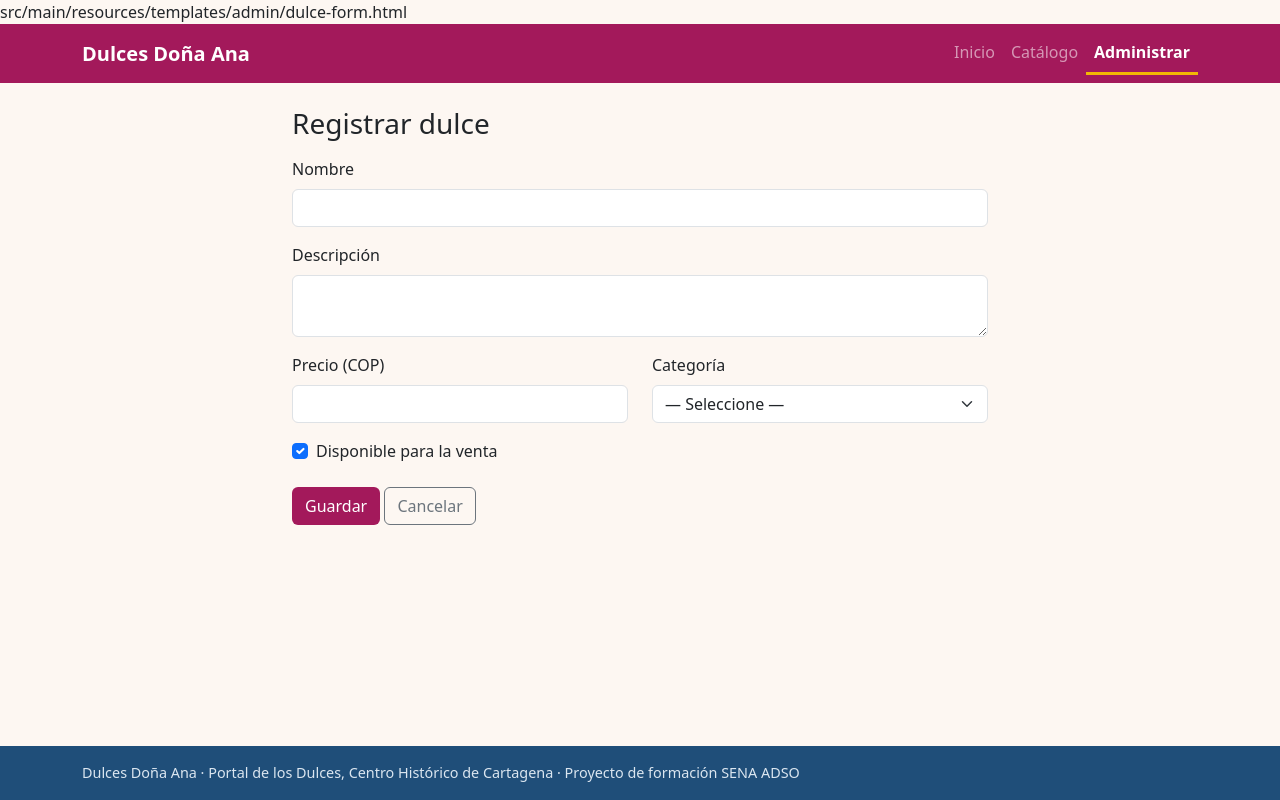
After one commit to angelgaviria660-sketch/dulceria, a Spring Boot app: page /admin/dulces/nuevo in a window 1280 px wide. The commit adds this page. Run offline with Spring Boot 4, Linux system fonts and the light colour scheme.

Commit message:
etapa 10: registro de dulces con formulario y validacion

```diff
--- /dev/null
+++ b/src/main/java/co/edu/sena/adso/dulceria/controller/AdminDulceController.java
@@ -0,0 +1,65 @@
+package co.edu.sena.adso.dulceria.controller;
+
+import org.springframework.stereotype.Controller;
+import org.springframework.ui.Model;
+import org.springframework.validation.BindingResult;
+import org.springframework.web.bind.annotation.GetMapping;
+import org.springframework.web.bind.annotation.ModelAttribute;
+import org.springframework.web.bind.annotation.PostMapping;
+import org.springframework.web.bind.annotation.RequestMapping;
+import org.springframework.web.servlet.mvc.support.RedirectAttributes;
+
+import co.edu.sena.adso.dulceria.model.Categoria;
+import co.edu.sena.adso.dulceria.model.Dulce;
+import co.edu.sena.adso.dulceria.service.DulceService;
+import jakarta.validation.Valid;
+
+@Controller
+@RequestMapping("/admin/dulces")   // Zona de administración de la tienda
+public class AdminDulceController {
+
+    private final DulceService dulces;
+
+    public AdminDulceController(DulceService dulces) {
+        this.dulces = dulces;
+    }
+
+    // GET /admin/dulces -> tabla con todos los dulces
+    @GetMapping
+    public String listar(Model model) {
+        model.addAttribute("dulces", dulces.listar());
+        return "admin/dulces";
+    }
+
+    // GET /admin/dulces/nuevo -> formulario vacío
+    @GetMapping("/nuevo")
+    public String nuevo(Model model) {
+        model.addAttribute("dulce", new Dulce());          // Objeto que llenará el formulario
+        model.addAttribute("categorias", Categoria.values());
+        return "admin/dulce-form";
+    }
+
+    // POST /admin/dulces/guardar -> recibe el formulario
+    @PostMapping("/guardar")
+    public String guardar(@Valid @ModelAttribute("dulce") Dulce dulce,   // Spring llena el objeto con los campos (DATA BINDING) y lo valida
+                          BindingResult resultado,                       // Aquí quedan los errores. ¡Debe ir justo después!
+                          Model model,
+                          RedirectAttributes redireccion) {
+
+        if (resultado.hasErrors()) {
+            // Hay errores: se vuelve a mostrar el formulario con lo escrito y los mensajes
+            model.addAttribute("categorias", Categoria.values());
+            return "admin/dulce-form";
+        }
+
+        boolean esNuevo = dulce.getId() == null;
+        Dulce guardado = dulces.guardar(dulce);
+
+        // Mensaje que sobrevive a la redirección (atributo FLASH)
+        redireccion.addFlashAttribute("mensaje",
+                (esNuevo ? "Se registró " : "Se actualizó ") + "«" + guardado.getNombre() + "».");
+
+        // POST-Redirect-GET: al recargar la página no se reenvía el formulario
+        return "redirect:/admin/dulces";
+    }
+}
--- /dev/null
+++ b/src/main/resources/templates/admin/dulce-form.html
@@ -0,0 +1,59 @@
+src/main/resources/templates/admin/dulce-form.html
+<!DOCTYPE html>
+<html lang="es" xmlns:th="http://www.thymeleaf.org">
+<head th:replace="~{fragments/layout :: head(${dulce.id == null ? 'Nuevo dulce' : 'Editar dulce'})}"></head>
+<body>
+<nav th:replace="~{fragments/layout :: menu('admin')}"></nav>
+
+<main class="container py-4" style="max-width: 720px;">
+  <h1 class="h3 mb-3" th:text="${dulce.id == null} ? 'Registrar dulce' : 'Editar dulce'">Dulce</h1>
+
+  <!-- th:object: el formulario trabaja sobre el objeto "dulce" del Model.
+       novalidate: dejamos que valide el SERVIDOR, para ver los mensajes de Spring -->
+  <form th:action="@{/admin/dulces/guardar}" th:object="${dulce}" method="post" novalidate>
+
+    <!-- Campo oculto: vacío si es nuevo; con el código si se está editando -->
+    <input type="hidden" th:field="*{id}">
+
+    <div class="mb-3">
+      <label for="nombre" class="form-label">Nombre</label>
+      <!-- th:field genera id, name y value; th:errorclass marca el campo si tiene error -->
+      <input type="text" class="form-control" th:field="*{nombre}" th:errorclass="is-invalid">
+      <div class="invalid-feedback" th:errors="*{nombre}">Error</div>
+    </div>
+
+    <div class="mb-3">
+      <label for="descripcion" class="form-label">Descripción</label>
+      <textarea class="form-control" rows="2" th:field="*{descripcion}" th:errorclass="is-invalid"></textarea>
+      <div class="invalid-feedback" th:errors="*{descripcion}">Error</div>
+    </div>
+
+    <div class="row">
+      <div class="col-md-6 mb-3">
+        <label for="precio" class="form-label">Precio (COP)</label>
+        <input type="number" class="form-control" th:field="*{precio}" th:errorclass="is-invalid">
+        <div class="invalid-feedback" th:errors="*{precio}">Error</div>
+      </div>
+      <div class="col-md-6 mb-3">
+        <label for="categoria" class="form-label">Categoría</label>
+        <select class="form-select" th:field="*{categoria}" th:errorclass="is-invalid">
+          <option value="">— Seleccione —</option>
+          <option th:each="c : ${categorias}" th:value="${c}" th:text="${c.nombre}">Categoría</option>
+        </select>
+        <div class="invalid-feedback" th:errors="*{categoria}">Error</div>
+      </div>
+    </div>
+
+    <div class="form-check mb-4">
+      <input type="checkbox" class="form-check-input" th:field="*{disponible}">
+      <label class="form-check-label" for="disponible1">Disponible para la venta</label>
+    </div>
+
+    <button type="submit" class="btn btn-marca">Guardar</button>
+    <a class="btn btn-outline-secondary" th:href="@{/admin/dulces}">Cancelar</a>
+  </form>
+</main>
+
+<footer th:replace="~{fragments/layout :: pie}"></footer>
+</body>
+</html>
--- a/src/main/resources/templates/fragments/layout.html
+++ b/src/main/resources/templates/fragments/layout.html
@@ -1,8 +1,6 @@
 <!DOCTYPE html>
 <html lang="es" xmlns:th="http://www.thymeleaf.org">
-<!-- Este archivo no es una página: guarda FRAGMENTOS que reutilizan todas las páginas -->
 
-<!-- Fragmento 1: el <head>, recibe el título de la página -->
 <head th:fragment="head(titulo)">
   <meta charset="UTF-8">
   <meta name="viewport" content="width=device-width, initial-scale=1">
@@ -13,7 +11,6 @@
 
 <body>
 
-<!-- Fragmento 2: el menú, recibe qué opción está activa -->
 <nav th:fragment="menu(activo)" class="navbar navbar-expand navbar-dark barra">
   <div class="container">
     <a class="navbar-brand fw-bold" th:href="@{/}">Dulces Doña Ana</a>
@@ -24,11 +21,20 @@
       <li class="nav-item">
         <a class="nav-link" th:classappend="${activo == 'catalogo'} ? 'active'" th:href="@{/catalogo}">Catálogo</a>
       </li>
+      <!-- NUEVO · Enlace a la administración -->
+      <li class="nav-item">
+        <a class="nav-link" th:classappend="${activo == 'admin'} ? 'active'" th:href="@{/admin/dulces}">Administrar</a>
+      </li>
     </ul>
   </div>
 </nav>
 
-<!-- Fragmento 3: el pie de página -->
+<!-- NUEVO · Fragmento 4: mensajes de éxito o de error -->
+<div th:fragment="alertas">
+  <div class="alert alert-success" th:if="${mensaje}" th:text="${mensaje}">Mensaje</div>
+  <div class="alert alert-danger" th:if="${error}" th:text="${error}">Error</div>
+</div>
+
 <footer th:fragment="pie" class="pie">
   <div class="container">
     Dulces Doña Ana · Portal de los Dulces, Centro Histórico de Cartagena ·
```
Also changed, not shown: src/main/java/co/edu/sena/adso/dulceria/service/DulceService.java (+13 -6 lines), src/main/resources/templates/admin/dulces.html (added, +36 -0 lines).
